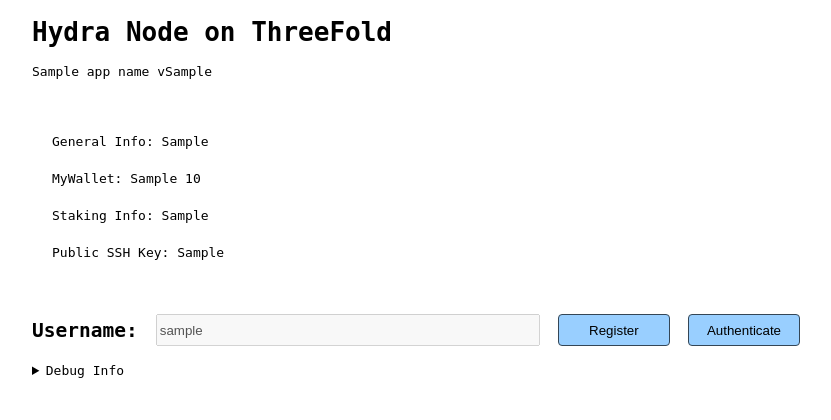
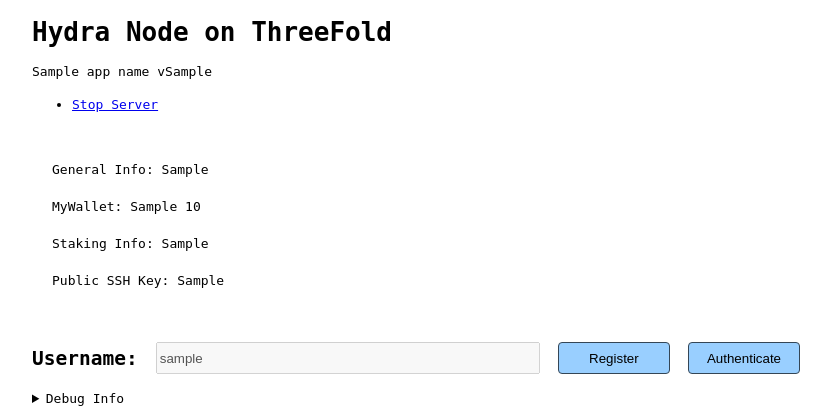
Before and after one commit to oelegeirnaert/threefold_hydra_node, a Flask app: template src/webapp/templates/index.html in a window 1280 px wide. Shown: the top 420 px of the page, without its empty margins (224-1055 px from the left). Run offline with Flask 2, Linux system fonts and the light colour scheme; the template is opened without the code that fills it: most values are stand-ins (such as "Sample title", 1, 10 or a date in 2020); some libraries are stand-ins or nearby versions.

Commit message:
start/stop server button

```diff
--- /dev/null
+++ b/src/webapp/templates/hydra/server_commands.html
@@ -0,0 +1,7 @@
+<ul>
+{% if wallet_info %}
+<li><a href="/stop-server">Stop Server</a></li>
+{% else %}
+<li><a href="/start-server">Start Server</a></li>
+{% endif %}
+</ul>
--- a/src/webapp/templates/index.html
+++ b/src/webapp/templates/index.html
@@ -16,6 +16,7 @@
         {% if app_name and app_version %}
         <p style="padding-top: -5px">{{app_name}} v{{app_version}}</p>
         {% endif %}
+        {% include "hydra/server_commands.html" %}
         <section style="padding: 20px;">
           {% if general_info %}
             {% include "hydra/general_info.html" %}
```
